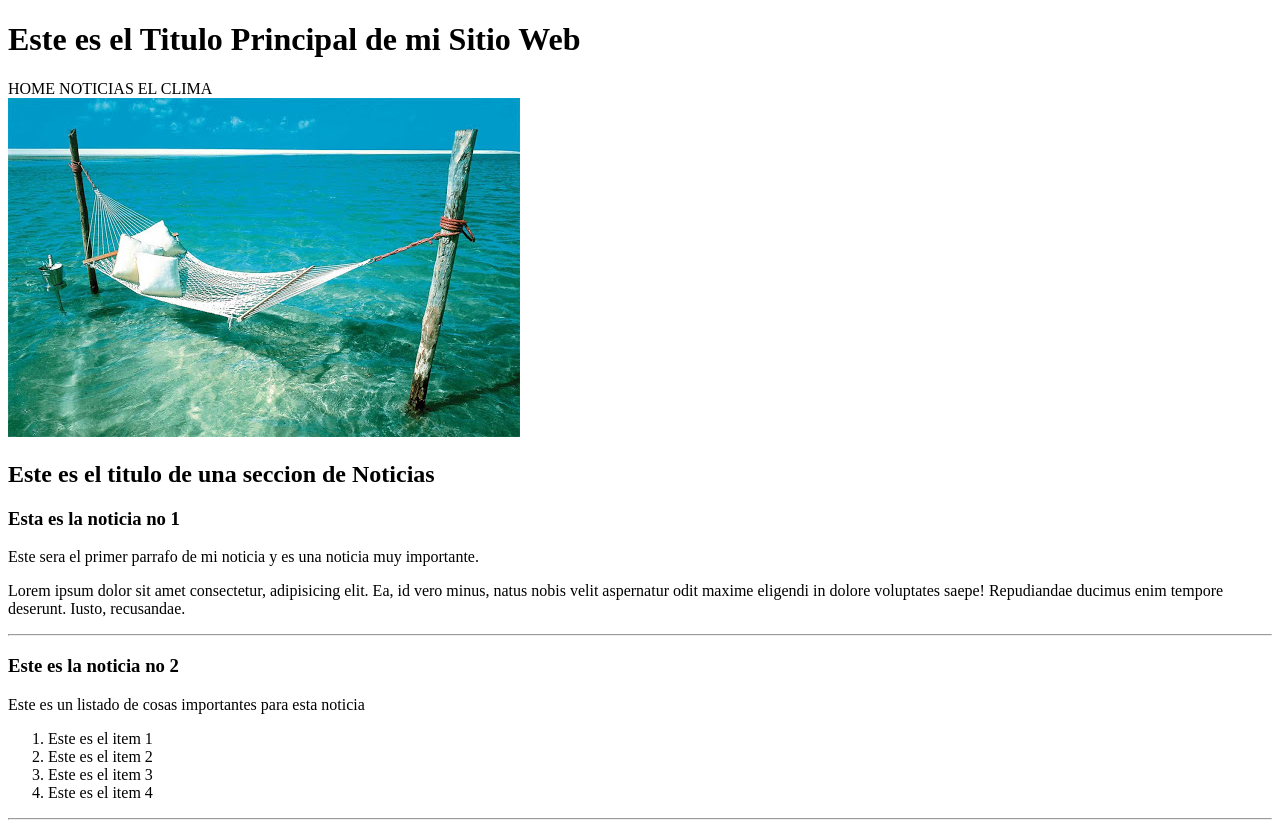
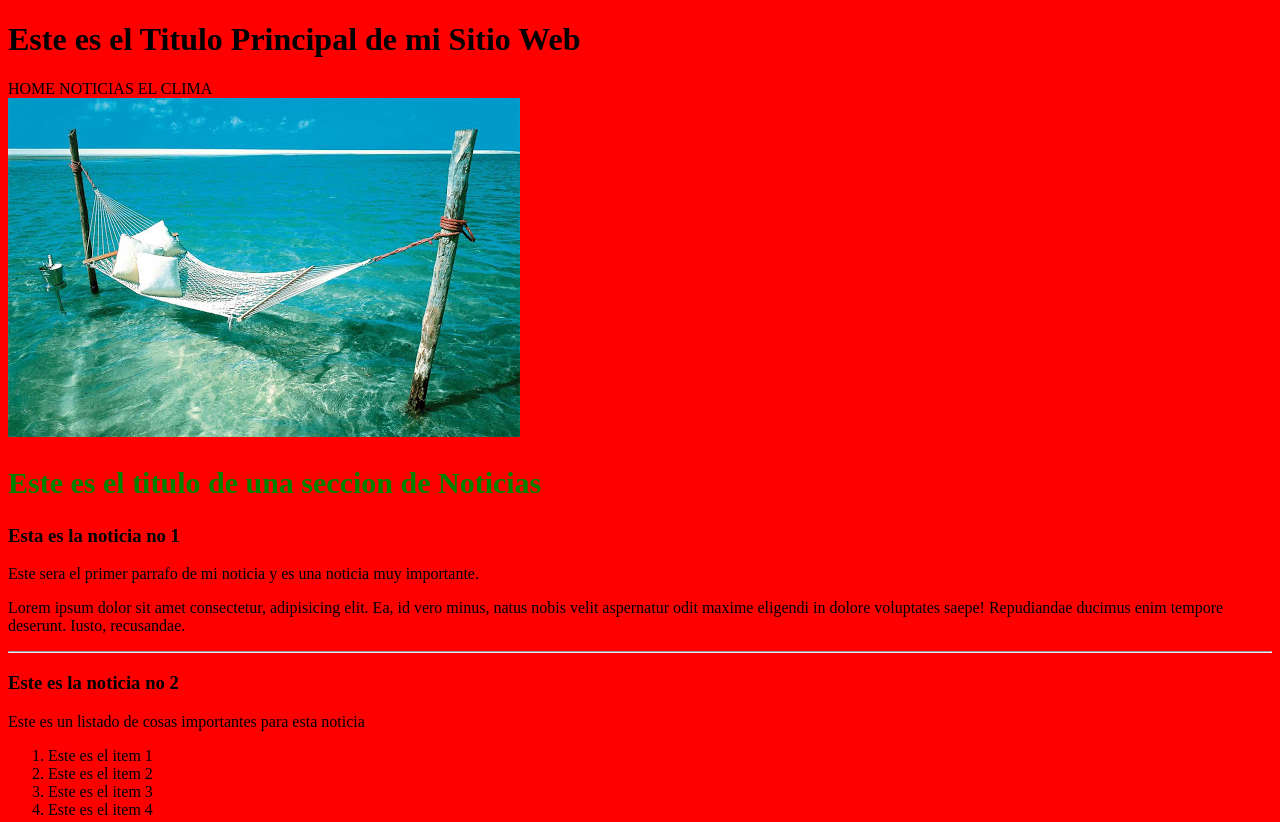
Before and after one commit to macuto0301/C3-HTML, a plain HTML site: page index.html in a window 1280 px wide. Shown: the top 822 px of the page. Drawn offline with Linux system fonts and the light colour scheme.

Commit message:
Add Style for HTML file

```diff
--- /dev/null
+++ b/estilos.css
@@ -0,0 +1,7 @@
+.fondo{
+background-color: red;
+
+.miTexto{
+    font-size: 30px;
+    color: green;
+}
--- a/index.html
+++ b/index.html
@@ -2,10 +2,11 @@
 <html lang="es">
     <head>
         <title>Mi pagina Web</title>
+        <link rel="stylesheet" type="text/css" href="estilos.css">
     </head>
-    <body>
+    <body class="fondo">
         <header>
-            <h1>Este es el Titulo Principal de mi Sitio Web</h1>
+            <h1 >Este es el Titulo Principal de mi Sitio Web</h1>
 
             <span>HOME</span>
             <span>NOTICIAS</span>
@@ -15,12 +16,12 @@
         <main>
             <img src="./img/imgen-para-web-1.jpg" alt=""/>
             <section>
-                <h2>Este es el titulo de una seccion de Noticias</h2>
+                <h2 class="miTexto">Este es el titulo de una seccion de Noticias</h2>
                 <article>
 
                     <h3>Esta es la noticia no 1</h3>
                     <div>
-                    <p>Este sera el primer parrafo de mi noticia y es una noticia muy importante.</p>
+                    <p >Este sera el primer parrafo de mi noticia y es una noticia muy importante.</p>
                     <p>Lorem ipsum dolor sit amet consectetur,
                        adipisicing elit. Ea, id vero minus,
                        natus nobis velit aspernatur odit maxime
```
